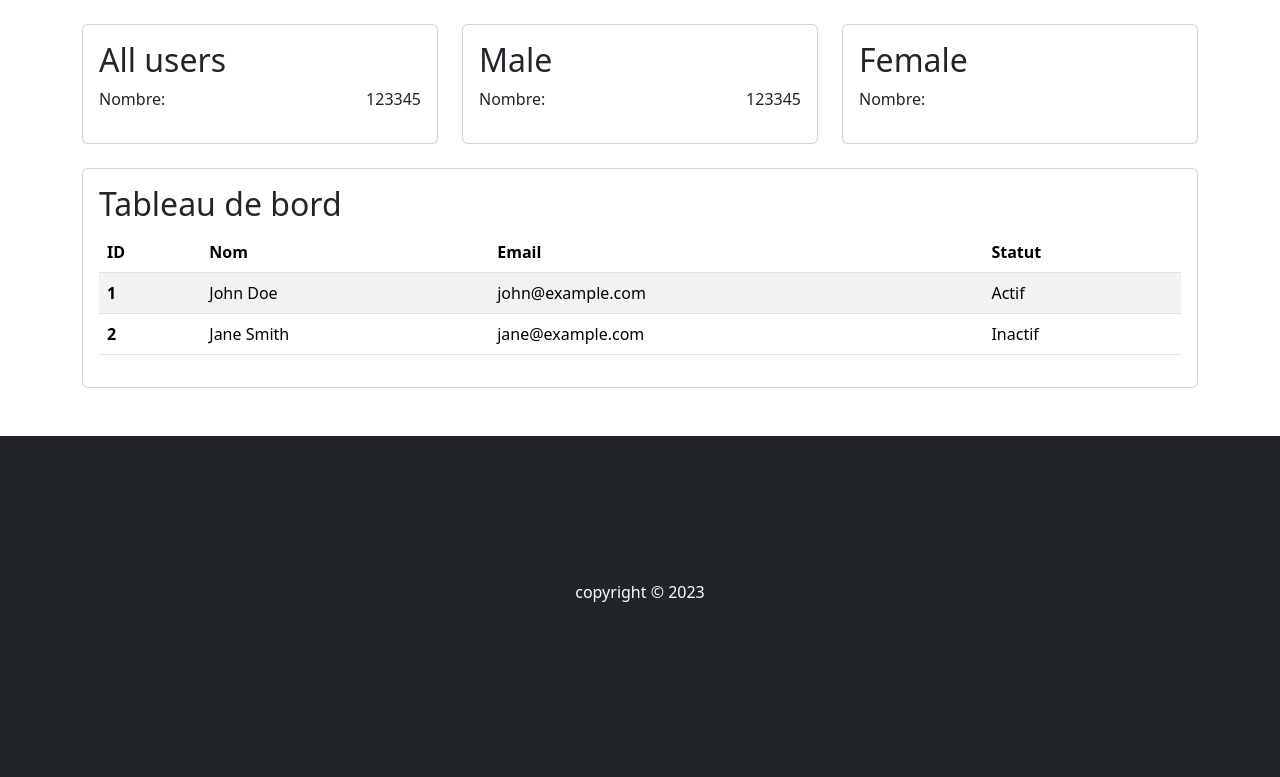
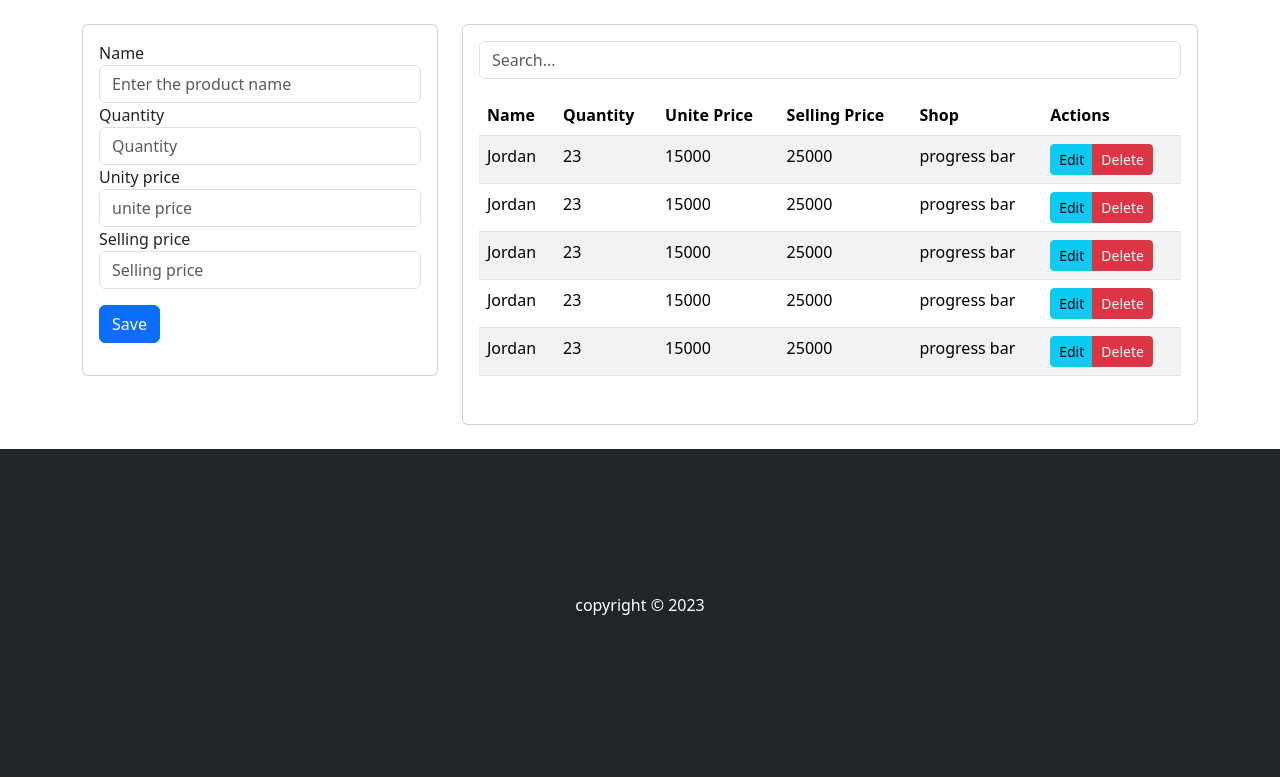
Before and after one commit to Jean-pierre14/user-level, a PHP site: page /stock.php in a window 1280 px wide. Shown: the part 144-921 px from the top of the page. Before the commit the page ends 746 px from the top, so only its background shows below. Run offline with PHP 8.4, Linux system fonts and the light colour scheme; some libraries are stand-ins or nearby versions.

Commit message:
add: stock UI

```diff
--- a/stock.php
+++ b/stock.php
@@ -7,69 +7,128 @@
 <main class="py-4">
     <div class="container">
         <div class="row">
-            <div class="col-lg-4 mb-4">
-                <div class="card">
-                    <div class="card-body">
-                        <h2 class="card-title">All users</h2>
-                        <p class="d-flex justify-content-between align-items-center">
-                            <span>Nombre:</span>
-                            <span>123345</span>
-                        </p>
-                    </div>
+            <div class="col-md-4">
+                <div class="card card-body shadow-md">
+                    <form action="" method="post">
+                        <div class="form-group">
+                            <label for="name">Name</label>
+                            <input type="text" name="name" id="name" placeholder="Enter the product name"
+                                class="form-control" />
+                        </div>
+                        <div class="form-group">
+                            <label for="quantity">Quantity</label>
+                            <input type="number" name="quantity" id="quantity" placeholder="Quantity" min="0" require
+                                class="form-control" />
+                        </div>
+                        <div class="form-group">
+                            <label for="unit_price">Unity price</label>
+                            <input type="number" name="unity_price" id="unity_price" placeholder="unite price"
+                                class="form-control" />
+                        </div>
+                        <div class="form-group">
+                            <label for="sell_price">Selling price</label>
+                            <input type="number" name="selling_price" id="selling_price" placeholder="Selling price"
+                                class="form-control" />
+                        </div>
+                        <div class="form-group my-3">
+                            <button type="submit" class="btn btn-primary btn">Save</button>
+                        </div>
+                    </form>
                 </div>
             </div>
-            <div class="col-lg-4 mb-4">
-                <div class="card">
-                    <div class="card-body">
-                        <h2 class="card-title">Male</h2>
-                        <p class="d-flex justify-content-between align-items-center">
-                            <span>Nombre:</span>
-                            <span>123345</span>
-                        </p>
-                    </div>
-                </div>
-            </div>
-            <div class="col-lg-4 mb-4">
-                <div class="card">
-                    <div class="card-body">
-                        <h2 class="card-title">Female</h2>
-                        <p class="d-flex justify-content-between align-items-center">
-                            <span>Nombre:</span>
-                            <span class="badge badge-primary">123345</span>
-                        </p>
-                    </div>
-                </div>
-            </div>
-        </div>
-
-        <div class="row">
-            <div class="col-lg-12 mb-4">
-                <div class="card">
-                    <div class="card-body">
-                        <h2 class="card-title">Tableau de bord</h2>
+            <div class="col-md-8">
+                <div class="card card-body shadow-md">
+                    <form action="" method="post">
+                        <input type="search" name="search" id="search" placeholder="Search..." class="form-control">
+                    </form>
+                    <div id="results" class="my-3">
                         <table class="table table-striped">
                             <thead>
                                 <tr>
-                                    <th scope="col">ID</th>
-                                    <th scope="col">Nom</th>
-                                    <th scope="col">Email</th>
-                                    <th scope="col">Statut</th>
+                                    <th>Name</th>
+                                    <th>Quantity</th>
+                                    <th>Unite Price</th>
+                                    <th>Selling Price</th>
+                                    <th>Shop</th>
+                                    <th>Actions</th>
                                 </tr>
                             </thead>
                             <tbody>
                                 <tr>
-                                    <th scope="row">1</th>
-                                    <td>John Doe</td>
-                                    <td>john@example.com</td>
-                                    <td>Actif</td>
+                                    <td>Jordan</td>
+                                    <td>23</td>
+                                    <td>15000</td>
+                                    <td>25000</td>
+                                    <td>
+                                        progress bar
+                                    </td>
+                                    <td>
+                                        <div class="btn-sm btn-group">
+                                            <button class="btn-sm btn-info btn">Edit</button>
+                                            <button class="btn-sm btn-danger btn">Delete</button>
+                                        </div>
+                                    </td>
                                 </tr>
                                 <tr>
-                                    <th scope="row">2</th>
-                                    <td>Jane Smith</td>
-                                    <td>jane@example.com</td>
-                                    <td>Inactif</td>
+                                    <td>Jordan</td>
+                                    <td>23</td>
+                                    <td>15000</td>
+                                    <td>25000</td>
+                                    <td>
+                                        progress bar
+                                    </td>
+                                    <td>
+                                        <div class="btn-sm btn-group">
+                                            <button class="btn-sm btn-info btn">Edit</button>
+                                            <button class="btn-sm btn-danger btn">Delete</button>
+                                        </div>
+                                    </td>
                                 </tr>
-
+                                <tr>
+                                    <td>Jordan</td>
+                                    <td>23</td>
+                                    <td>15000</td>
+                                    <td>25000</td>
+                                    <td>
+                                        progress bar
+                                    </td>
+                                    <td>
+                                        <div class="btn-sm btn-group">
+                                            <button class="btn-sm btn-info btn">Edit</button>
+                                            <button class="btn-sm btn-danger btn">Delete</button>
+                                        </div>
+                                    </td>
+                                </tr>
+                                <tr>
+                                    <td>Jordan</td>
+                                    <td>23</td>
+                                    <td>15000</td>
+                                    <td>25000</td>
+                                    <td>
+                                        progress bar
+                                    </td>
+                                    <td>
+                                        <div class="btn-sm btn-group">
+                                            <button class="btn-sm btn-info btn">Edit</button>
+                                            <button class="btn-sm btn-danger btn">Delete</button>
+                                        </div>
+                                    </td>
+                                </tr>
+                                <tr>
+                                    <td>Jordan</td>
+                                    <td>23</td>
+                                    <td>15000</td>
+                                    <td>25000</td>
+                                    <td>
+                                        progress bar
+                                    </td>
+                                    <td>
+                                        <div class="btn-sm btn-group">
+                                            <button class="btn-sm btn-info btn">Edit</button>
+                                            <button class="btn-sm btn-danger btn">Delete</button>
+                                        </div>
+                                    </td>
+                                </tr>
                             </tbody>
                         </table>
                     </div>
```
